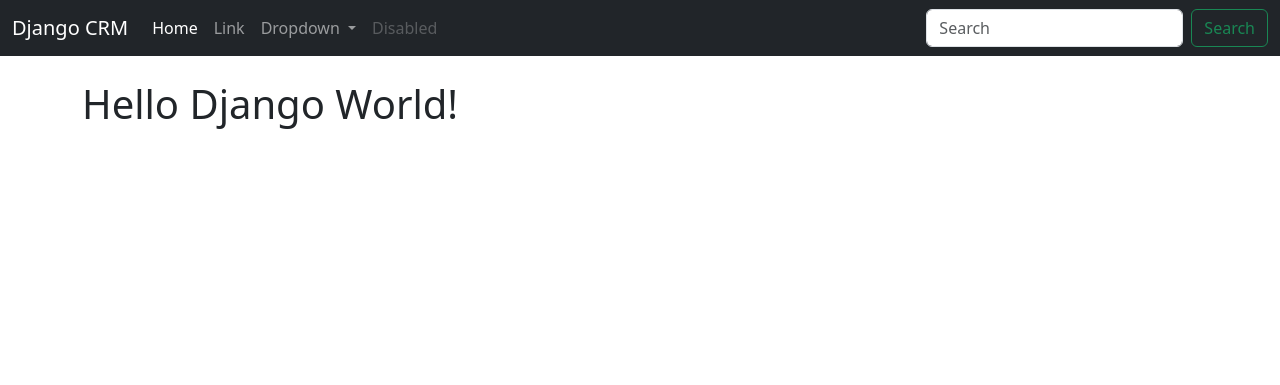
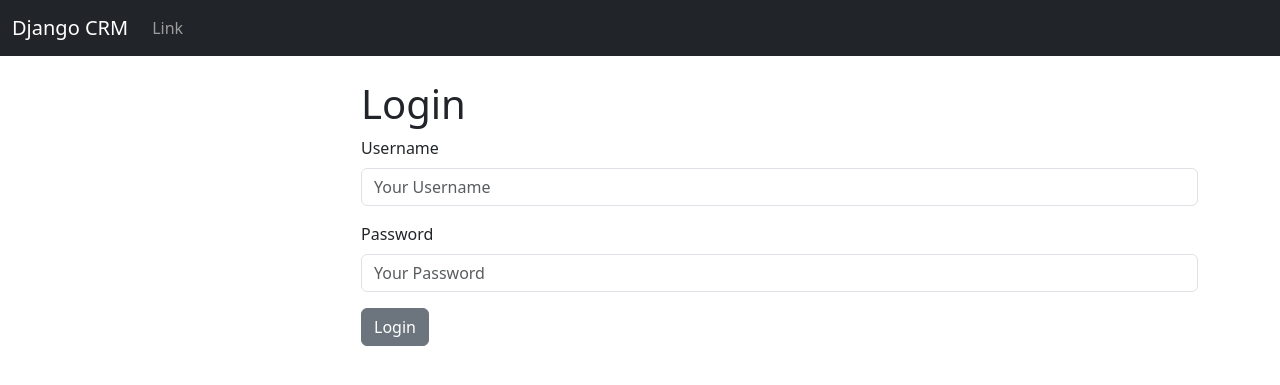
Before and after one commit to runninginair/Django-CRM, a Django app: page / in a window 1280 px wide. Shown: the top 385 px of the page. Run offline with Django 5.2, Linux system fonts and the light colour scheme.

Commit message:
Login Users feature was added.

```diff
--- a/website/templates/base.html
+++ b/website/templates/base.html
@@ -14,6 +14,18 @@
   <!-- <h1>Hello, world!</h1> -->
   <div class="container">
     </br>
+
+    {% if messages %}
+    {% for message in messages %}
+    <!-- {{ message }} -->
+    <div class="alert alert-warning alert-dismissible fade show" role="alert">
+      <!-- <strong>Holy guacamole!</strong> You should check in on some of those fields below. -->
+      {{ message }}
+      <button type="button" class="btn-close" data-bs-dismiss="alert" aria-label="Close"></button>
+    </div>
+    {% endfor %}
+    {% endif %}
+
     <!-- add some Django tag -->
     {% block content %}
 
--- a/website/templates/home.html
+++ b/website/templates/home.html
@@ -2,6 +2,38 @@
 
 {% block content %}
 
-<h1>Hello Django World!</h1>
+<div class="'col-md-6 offset-md-3">
+
+    {% if user.is_authenticated %}
+
+    <h1>Hello Django World!</h1>
+
+    {% else %}
+
+    <h1>Login</h1>
+
+    <form method="POST" action="{% url 'home' %}">
+        {% csrf_token %}
+        <form>
+
+            <div class="mb-3">
+                <label for="username" class="form-label">Username</label>
+                <input type="text" class="form-control" name="username" placeholder="Your Username" required>
+            </div>
+
+            <div class="mb-3">
+                <label for="password" class="form-label">Password</label>
+                <input type="password" class="form-control" name="password" placeholder="Your Password" required>
+            </div>
+            <!-- <div class="mb-3 form-check">
+                <input type="checkbox" class="form-check-input" id="exampleCheck1">
+                <label class="form-check-label" for="exampleCheck1">Check me out</label>
+            </div> -->
+            <button type="submit" class="btn btn-secondary">Login</button>
+        </form>
+    </form>
+
+    {% endif %}
+</div>
 
 {% endblock %}
--- a/website/templates/navbar.html
+++ b/website/templates/navbar.html
@@ -7,13 +7,16 @@
     </button>
     <div class="collapse navbar-collapse" id="navbarSupportedContent">
       <ul class="navbar-nav me-auto mb-2 mb-lg-0">
-        <li class="nav-item">
+
+        <!-- <li class="nav-item">
           <a class="nav-link active" aria-current="page" href="#">Home</a>
-        </li>
+        </li> -->
+
         <li class="nav-item">
           <a class="nav-link" href="#">Link</a>
         </li>
-        <li class="nav-item dropdown">
+
+        <!-- <li class="nav-item dropdown">
           <a class="nav-link dropdown-toggle" href="#" role="button" data-bs-toggle="dropdown" aria-expanded="false">
             Dropdown
           </a>
@@ -23,15 +26,17 @@
             <li><hr class="dropdown-divider"></li>
             <li><a class="dropdown-item" href="#">Something else here</a></li>
           </ul>
-        </li>
-        <li class="nav-item">
+        </li> -->
+
+        <!-- <li class="nav-item">
           <a class="nav-link disabled" aria-disabled="true">Disabled</a>
-        </li>
+        </li> -->
+
       </ul>
-      <form class="d-flex" role="search">
+      <!-- <form class="d-flex" role="search">
         <input class="form-control me-2" type="search" placeholder="Search" aria-label="Search"/>
         <button class="btn btn-outline-success" type="submit">Search</button>
-      </form>
+      </form> -->
     </div>
   </div>
 </nav>
--- a/website/urls.py
+++ b/website/urls.py
@@ -3,4 +3,6 @@ from . import views
 
 urlpatterns = [
     path('', views.home, name='home'),
+    # path('login/', views.login_user, name='login'),
+    # path('logout/', views.logout_user, name='logout'),
 ]
--- a/website/views.py
+++ b/website/views.py
@@ -1,5 +1,30 @@
-from django.shortcuts import render
+from django.shortcuts import render, redirect
+from django.contrib.auth import authenticate, login, logout
+from django.contrib import messages
 
 # Create your views here.
 def home(request):
-    return render(request, 'home.html', {})
+    # Check to see if logging in
+    if request.method == 'POST':
+        username = request.POST['username']
+        password = request.POST['password']
+        # Authenticate
+        user = authenticate(request, username=username, password=password)
+
+        if user is not None:
+            login(request, user)
+            messages.success(request, "You have been logged in!")
+        else:
+            messages.success(request, "There was an ERROR logging in, please try again...")
+
+        return redirect('home')
+
+    else:
+        return render(request, 'home.html', {})
+
+
+def login_user(request):
+    pass
+
+def logout_user(requet):
+    pass
```
